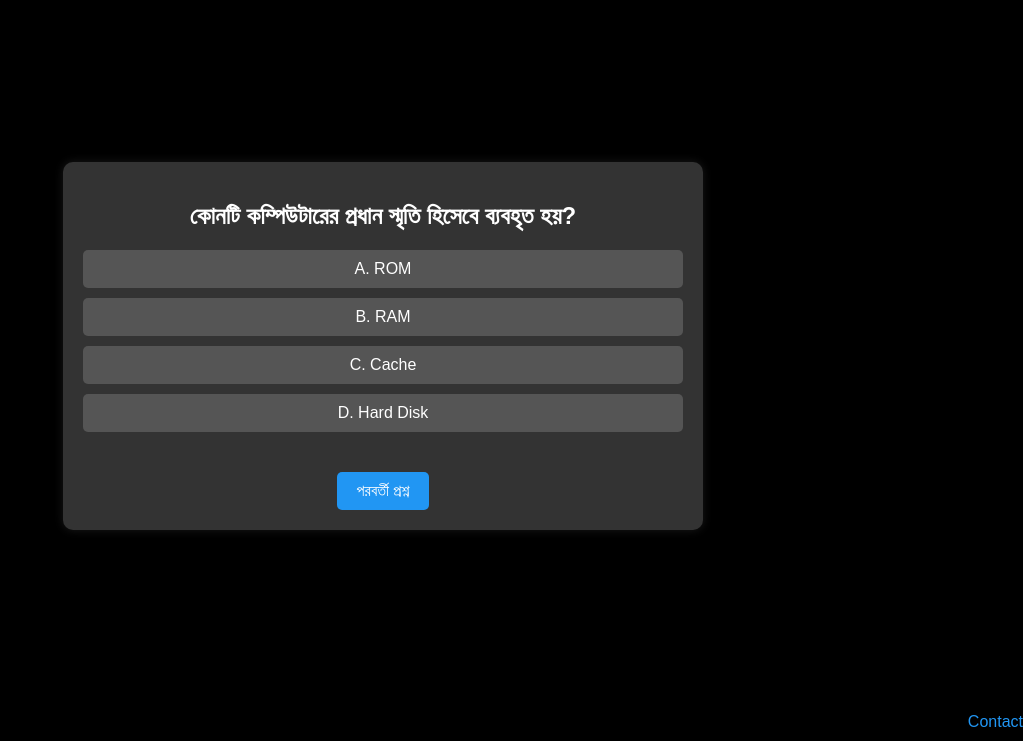
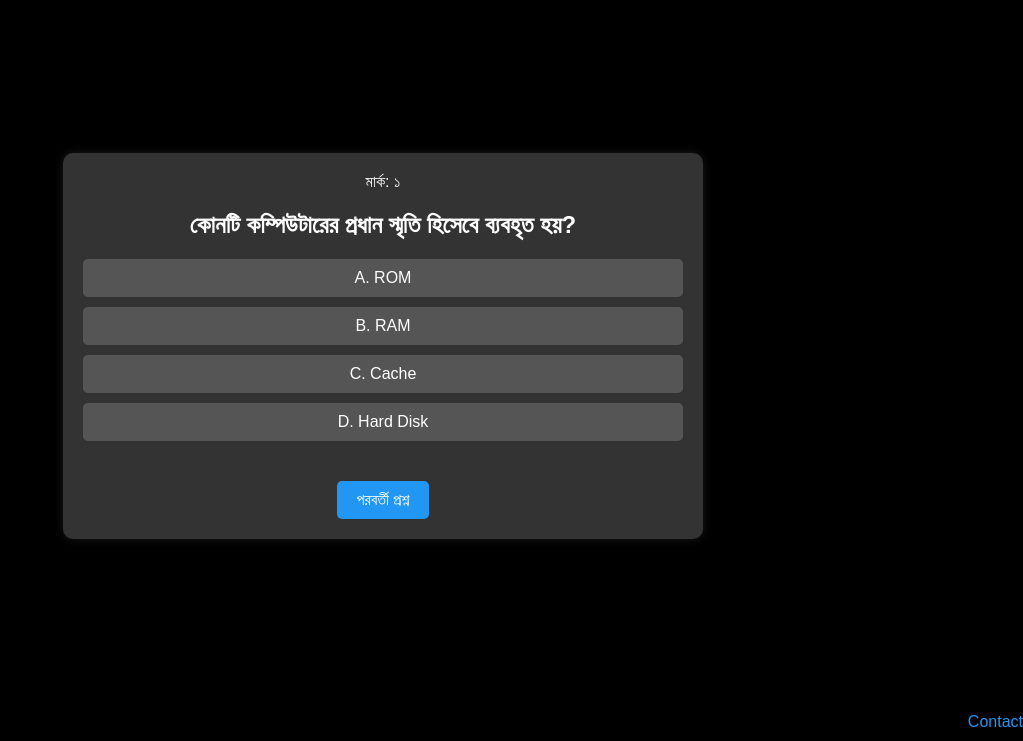
Before and after one commit to naime001/mcq-quiz, a plain HTML site: page index.html in a window 1280 px wide. Shown: the part 59-800 px from the top of the page, without its empty margins (257-1280 px from the left). Drawn offline with Linux system fonts and the light colour scheme.

Commit message:
Update index.html

```diff
--- a/index.html
+++ b/index.html
@@ -11,6 +11,7 @@
         <h1>Created By Naime Sheikh</h1>
     </div>
     <div class="quiz-container">
+        <div id="marks">মার্ক: ১</div>
         <h2 id="question"></h2>
         <div id="options">
             <button class="option" onclick="checkAnswer('A')">A</button>
```
